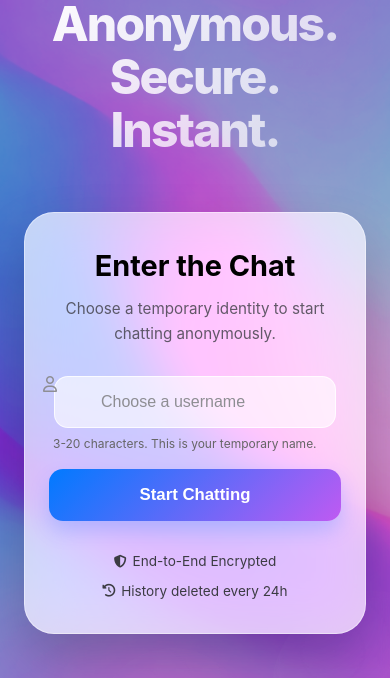
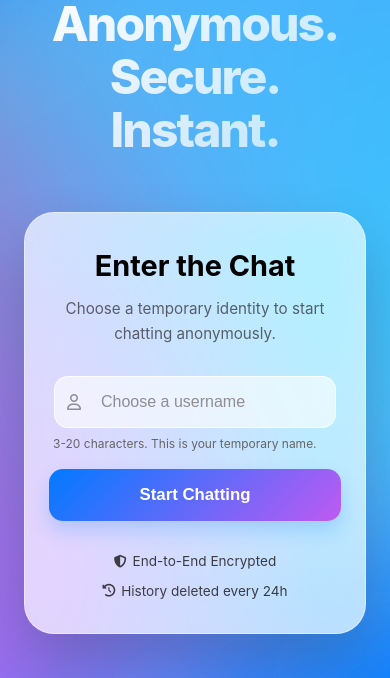
Before and after one commit to mrarman0786/chat-application, a website: page public/index.html in a window 390 px wide. Shown: the part 166-844 px from the top of the page. Drawn offline with Linux system fonts and the light colour scheme; no server answers.

Commit message:
fix: responsive layout and login UI tweaks - Replace login background image with faster CSS mesh gradient - Fix username icon alignment in login form - Make lobby page scrollable on small mobile devices to prevent clipping

```diff
--- a/public/css/style.css
+++ b/public/css/style.css
@@ -95,24 +95,31 @@ body {
 .auth-page {
     margin: 0;
     padding: 0;
-    overflow: hidden;
+    overflow-y: auto;
+    overflow-x: hidden;
     position: relative;
-    background: url('../assets/login_bg.png') center/cover no-repeat;
-    height: 100vh;
+    background: #007aff;
+    min-height: 100vh;
     width: 100vw;
 }
 
-/* Glassy Overlay for Background */
+/* Mesh Gradient Background */
 .auth-page::before {
     content: '';
-    position: absolute;
-    top: 0;
-    left: 0;
-    width: 100%;
-    height: 100%;
-    background: rgba(0, 0, 0, 0.2);
-    backdrop-filter: saturate(120%);
+    position: fixed;
+    top: -50%;
+    left: -50%;
+    width: 200%;
+    height: 200%;
+    background: radial-gradient(circle at 10% 20%, #4facfe 0%, transparent 45%),
+                radial-gradient(circle at 90% 10%, #00f2fe 0%, transparent 45%),
+                radial-gradient(circle at 80% 80%, #bf5af2 0%, transparent 45%),
+                radial-gradient(circle at 20% 90%, #ff2d55 0%, transparent 45%),
+                #5ac8fa;
+    filter: blur(80px);
     z-index: 1;
+    animation: meshRotate 30s linear infinite;
+    opacity: 0.9;
 }
 
 @keyframes meshRotate {
@@ -123,7 +130,7 @@ body {
 .auth-split-layout {
     display: flex;
     width: 100%;
-    height: 100%;
+    min-height: 100vh;
     position: relative;
     z-index: 2;
 }
@@ -343,12 +350,22 @@ body {
 }
 
 
+.auth-page .input-wrapper {
+    position: relative;
+    display: flex;
+    align-items: center;
+    width: 100%;
+}
+
 .input-icon {
     position: absolute;
     left: 18px;
+    top: 50%;
+    transform: translateY(-50%);
     font-size: 1rem;
     color: #8e8e93;
     transition: color 0.3s ease;
+    z-index: 2;
 }
 
 .input-wrapper input {
@@ -2428,10 +2445,12 @@ input:checked+.toggle-slider::before {
     top: 0; left: 0; right: 0; bottom: 0;
     z-index: 1000;
     display: flex;
-    align-items: center;
+    align-items: flex-start;
     justify-content: center;
     background: #007aff;
-    overflow: hidden;
+    overflow-y: auto;
+    overflow-x: hidden;
+    padding: 40px 20px;
 }
 
 /* Re-use auth-page mesh gradient for Lobby */
@@ -2460,7 +2479,8 @@ input:checked+.toggle-slider::before {
     border-radius: var(--radius-xl);
     box-shadow: var(--shadow-lg), 0 20px 40px rgba(0,0,0,0.1);
     max-width: 800px;
-    width: 90%;
+    width: 100%;
+    margin: auto;
     text-align: center;
     animation: fadeInUp 0.6s cubic-bezier(0.2, 0.8, 0.2, 1) forwards;
 }
```
